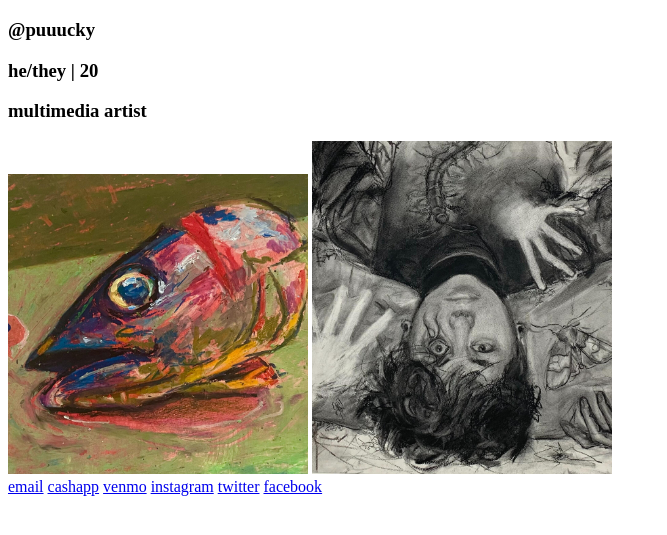
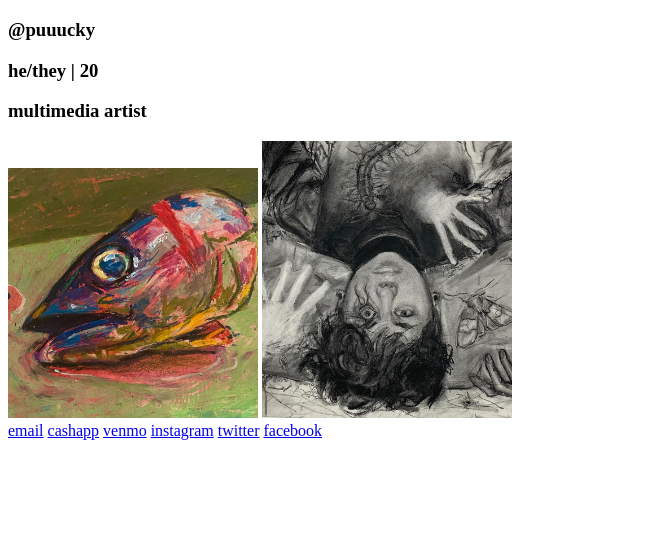
Before and after one commit to warpynstar/ollie-portfolio, a plain HTML site: page index.html in a window 1280 px wide. Shown: the part 87-622 px from the top of the page, without its empty margins (0-667 px from the left). Drawn offline with Linux system fonts and the light colour scheme.

Commit message:
Change image sizes in style.css

```diff
--- a/style.css
+++ b/style.css
@@ -5,6 +5,7 @@
 /* .content {
     padding: 40px;
 } */
+
 img {
-    width: 300px
+    width: 250px
 }
```
